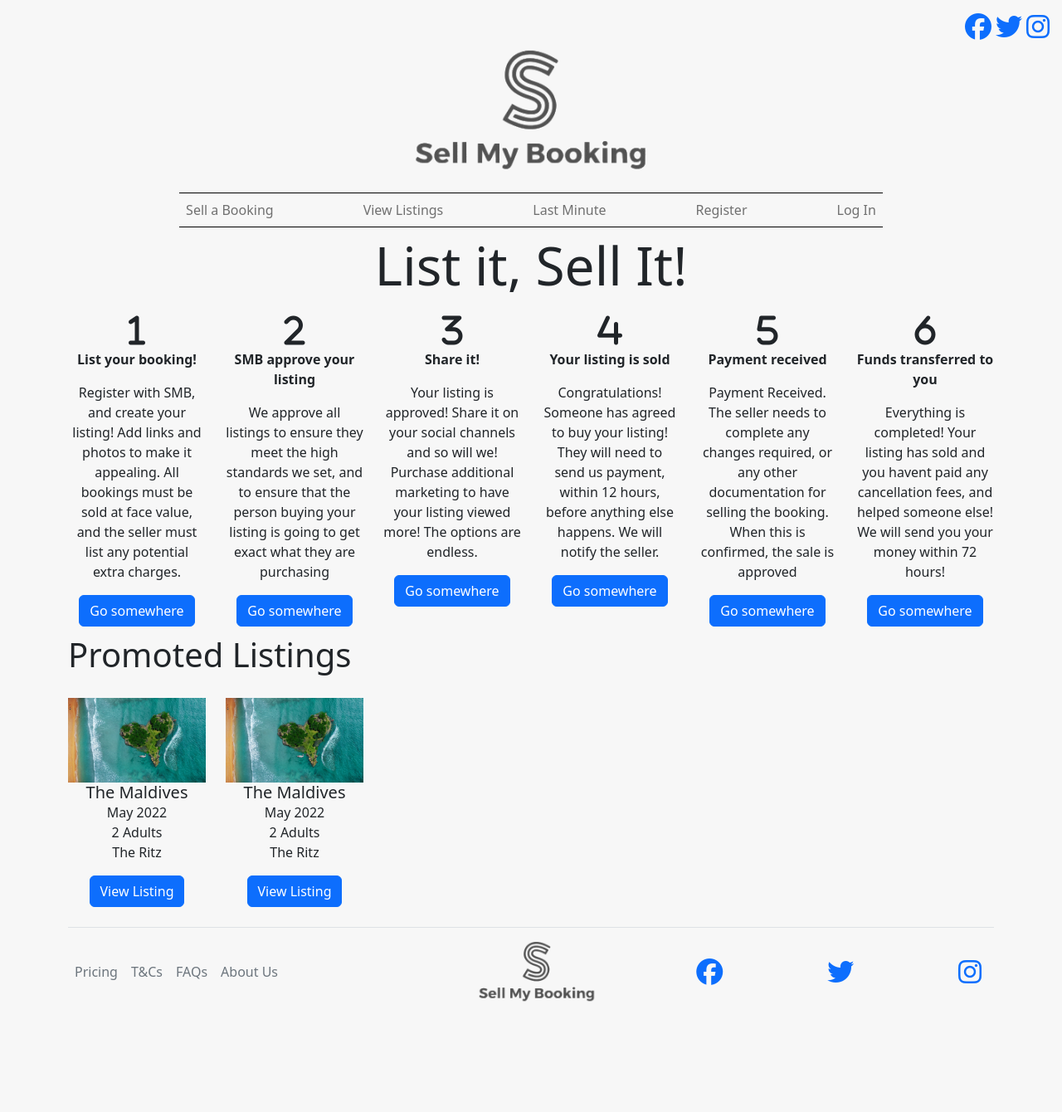
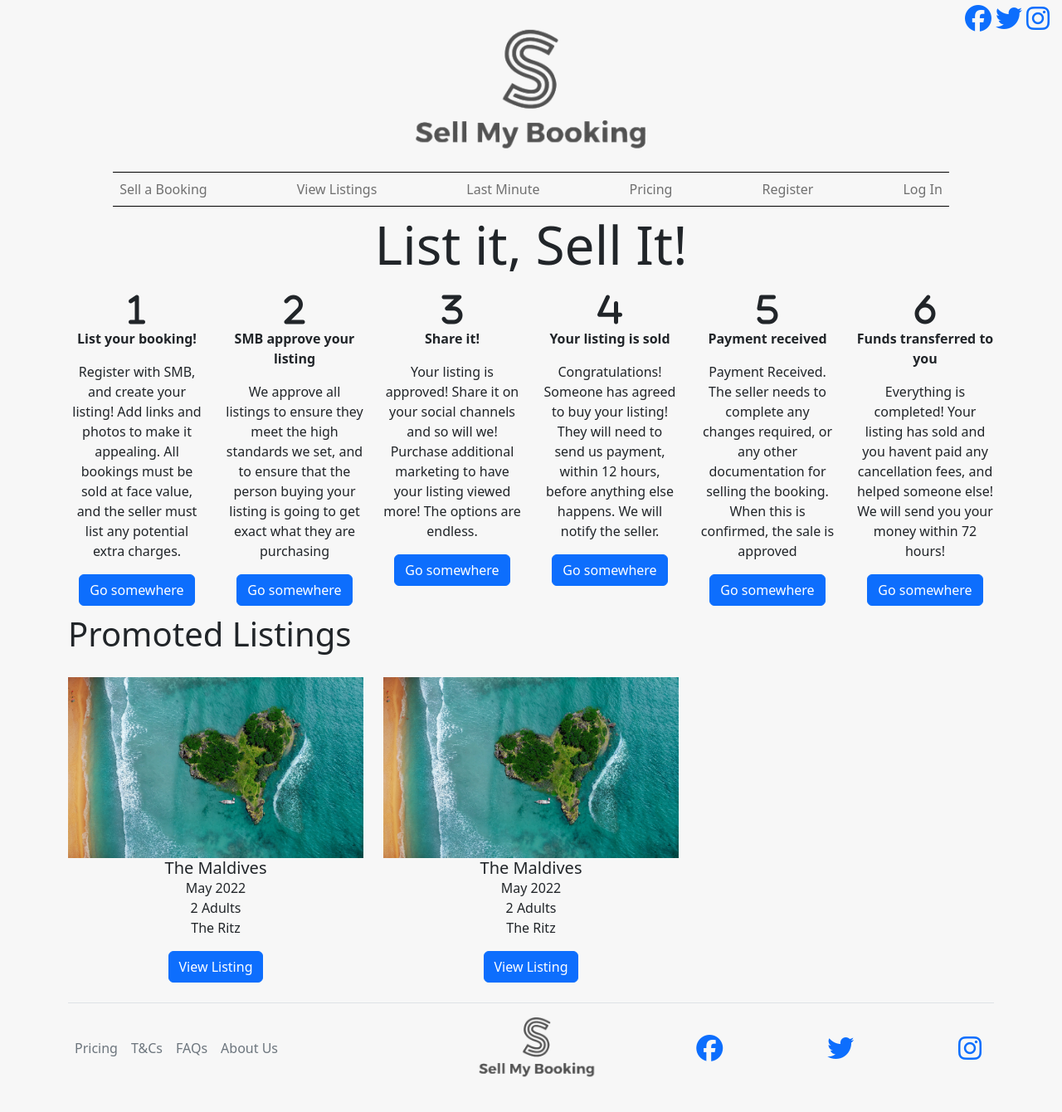
Before and after one commit to YSC-GeorgeHall/SellMyBooking, a PHP site: page / in a window 1280 px wide. Shown: the whole page at 83% size. Before the commit the page ends 1207 px from the top, so only its background shows below. Run offline with PHP 8.4, Linux system fonts and the light colour scheme; some libraries are stand-ins or nearby versions.

Commit message:
Updated index.php with new format.

```diff
--- a/index.php
+++ b/index.php
@@ -54,14 +54,14 @@
    </head>
    <body>
 <!-- socials top right start -->
-      <div class="d-flex justify-content-end" style="padding-top:20px;">
+      <div class="d-flex justify-content-end" style="padding-top:10px;">
       <a href ="https://www.w3schools.com">  <i class="fa-brands fa-facebook fa-2xl " style="padding-right: 5px;"></i></a>
       <a href ="https://www.w3schools.com">  <i class="fa-brands fa-twitter fa-2xl" style="padding-right: 5px;"></i></a>
       <a href ="https://www.w3schools.com">   <i class="fa-brands fa-instagram fa-2xl" style="padding-right: 15px;"></i></a>
       </div>
 <!-- socials top right end -->
 <!-- centred logo start -->
-      <ul class="nav justify-content-center" style="padding-top: 15px;">
+      <ul class="nav justify-content-center" style="padding-top: 0px;">
       <a href ="index.php">  <img src="images/SMB3.png" alt="logo" style="height:150px;"></a>
       </ul>
 <!-- centred logo end -->
@@ -82,6 +82,9 @@
                      </li>
                      <li class="nav-item">
                         <a class="nav-link" href="#" style="padding-right: 100px;">Last Minute</a>
+                     </li>
+                     <li class="nav-item">
+                        <a class="nav-link" href="#" style="padding-right: 100px;">Pricing</a>
                      </li>
                      <li class="nav-item">
                         <a class="nav-link" href="#" style="padding-right: 100px;">Register</a>
@@ -153,7 +156,7 @@
 <h1 class="display-6" style="padding-top: 10px;">Promoted Listings</h1>
 
 <div class="row" style="padding-top: 20px;">
-   <div class="col-md-2 text-center">
+   <div class="col-md-4 text-center">
    <img class="card-img-top" src="images/hero3.jpg" alt="Card image cap">
   <div class="card-body">
     <h5 class="card-title">The Maldives</h5>
@@ -161,7 +164,7 @@
     <a href="#" class="btn btn-primary">View Listing</a>
   </div>
    </div>
-   <div class="col-md-2 text-center">
+   <div class="col-md-4 text-center">
    <img class="card-img-top" src="images/hero3.jpg" alt="Card image cap">
   <div class="card-body">
     <h5 class="card-title">The Maldives</h5>
```
